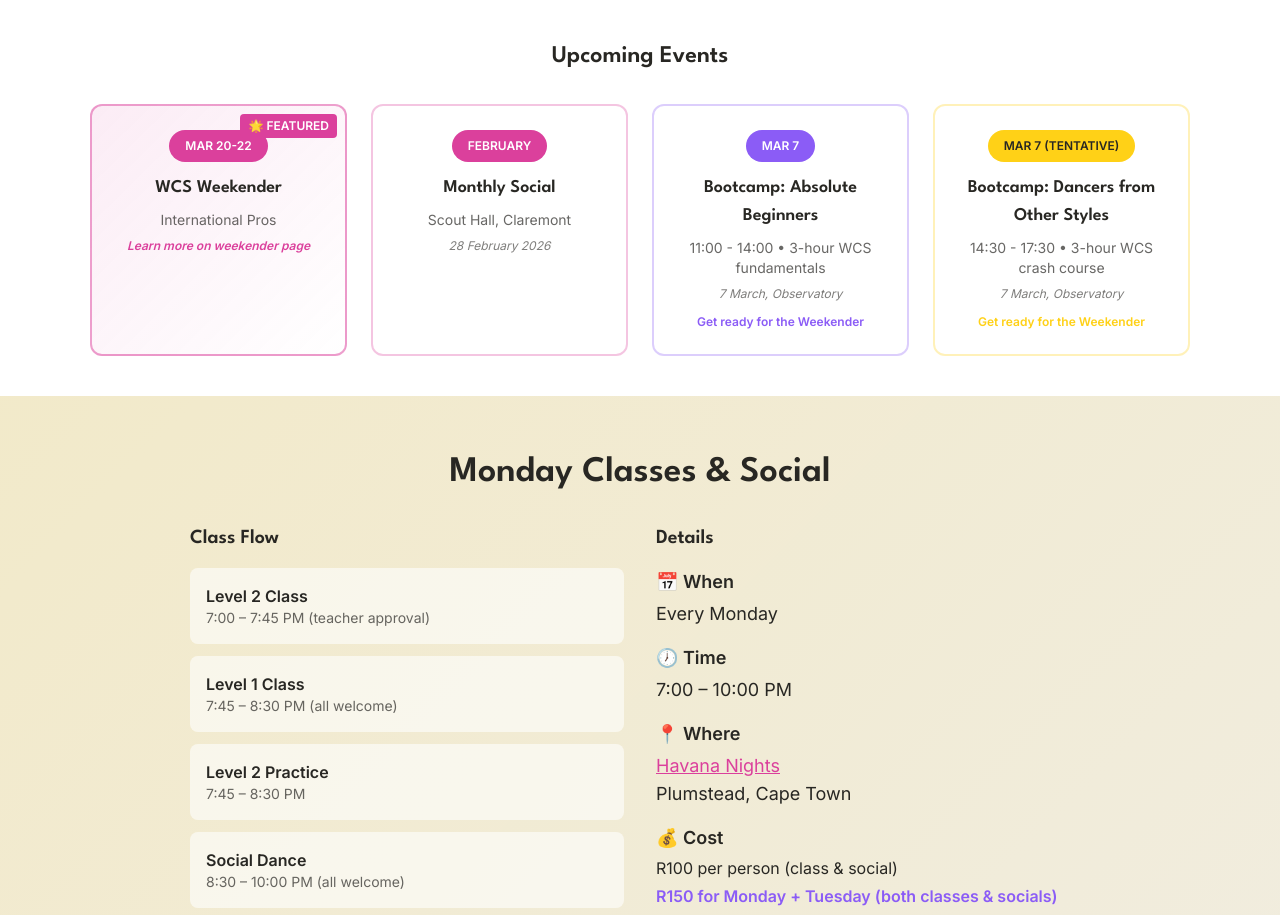
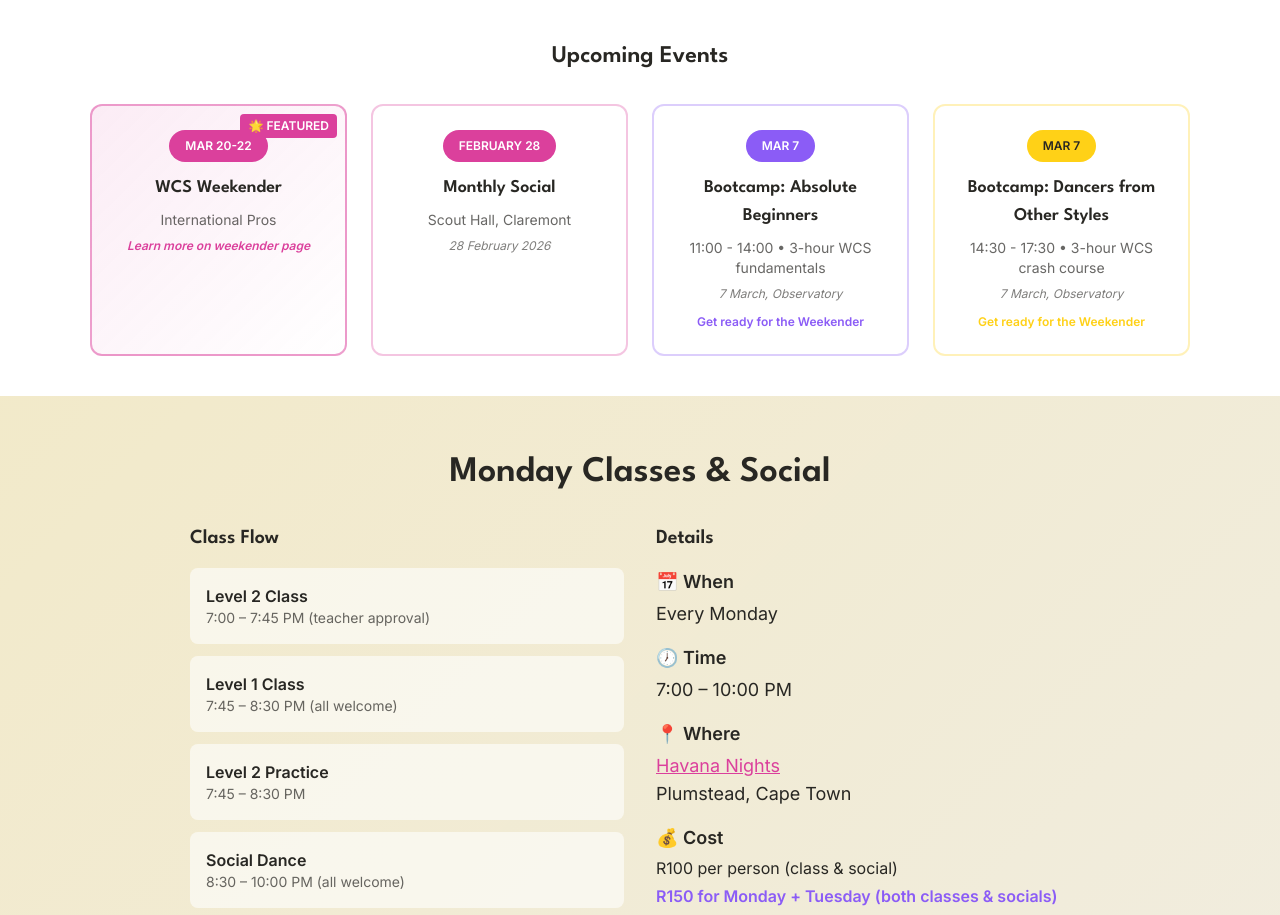
Before and after one commit to Kitri/wcscapetown, a Next.js app: page /whats-on in a window 1280 px wide. Shown: the part 1120-2035 px from the top of the page. Built offline with nearby package versions, Linux system fonts and the light colour scheme.

Commit message:
Update whats-on dates

```diff
--- a/app/whats-on/page.tsx
+++ b/app/whats-on/page.tsx
@@ -80,7 +80,7 @@ export default function WhatsOn() {
               {/* Monthly Social */}
               <a href="#monthly-social" className="group border-2 border-pink-accent/30 hover:border-pink-accent rounded-xl p-6 text-center transition-all hover:shadow-lg">
                 <div className="inline-block bg-pink-accent text-white px-4 py-2 rounded-full font-semibold text-xs mb-3">
-                  FEBRUARY
+                  FEBRUARY 28
                 </div>
                 <h3 className="font-spartan font-semibold text-lg mb-2">Monthly Social</h3>
                 <p className="text-sm text-text-dark/70 mb-1">Scout Hall, Claremont</p>
@@ -101,7 +101,7 @@ export default function WhatsOn() {
               {/* Bootcamp (Afternoon) */}
               <a href="#bootcamps" className="group border-2 border-yellow-accent/30 hover:border-yellow-accent rounded-xl p-6 text-center transition-all hover:shadow-lg">
                 <div className="inline-block bg-yellow-accent text-text-dark px-4 py-2 rounded-full font-semibold text-xs mb-3">
-                  MAR 7 (TENTATIVE)
+                  MAR 7
                 </div>
                 <h3 className="font-spartan font-semibold text-lg mb-2">Bootcamp: Dancers from Other Styles</h3>
                 <p className="text-sm text-text-dark/70 mb-1">14:30 - 17:30 • 3-hour WCS crash course</p>
```
